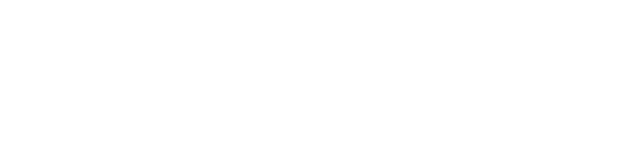
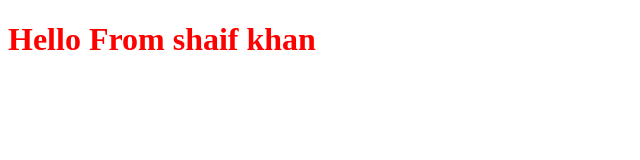
Before and after one commit to khanshaif9102/HTML_CSS, a plain HTML site: page index.html in a window 1280 px wide. Shown: the whole page, without its empty margins (0-640 px from the left). Drawn offline with Linux system fonts and the light colour scheme.

Commit message:
2nd commit

```diff
--- a/index.html
+++ b/index.html
@@ -3,9 +3,19 @@
 <head>
     <meta charset="UTF-8">
     <meta name="viewport" content="width=device-width, initial-scale=1.0">
-    <title>Document</title>
+    <title>CSS LEVEL 1</title>
+    <style>
+        h1{
+            color: red;
+        }
+    </style>
 </head>
 <body>
+    <h1>Hello From shaif khan</h1>
+    <div>
 
+
+
+    </div>
 </body>
 </html>
```
